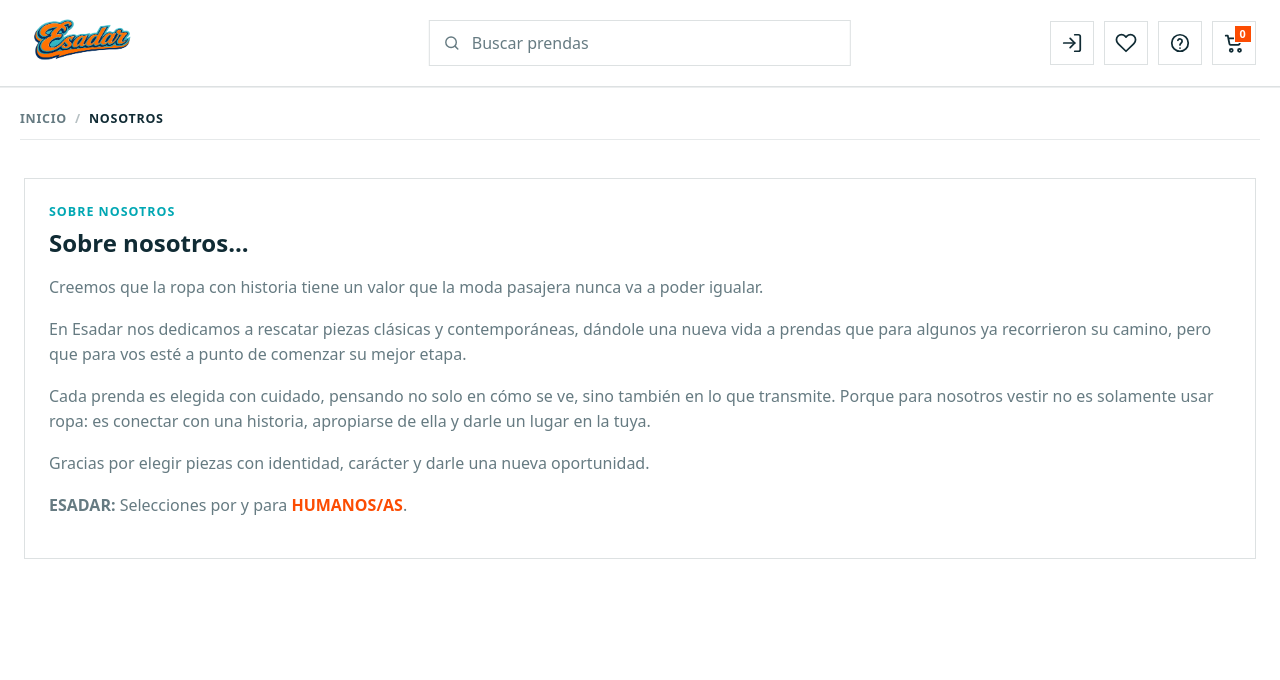
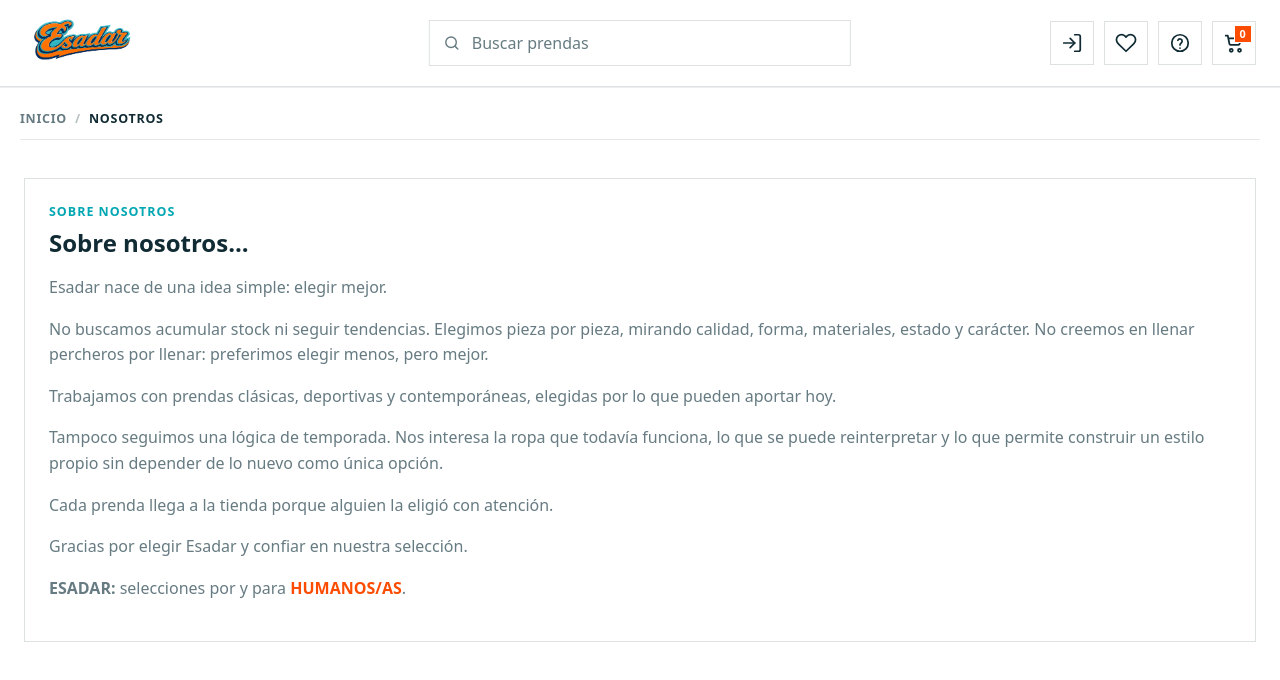
Before and after one commit to feifo13/ESADAR, a React (Vite) app in the folder frontend/: page /about in a window 1280 px wide. Shown: the top 680 px of the page. Built offline with nearby package versions, Linux system fonts and the light colour scheme; no server answers.

Commit message:
MODIFICA TEXTO DE ESADAR

```diff
--- a/frontend/src/pages/AboutPage.jsx
+++ b/frontend/src/pages/AboutPage.jsx
@@ -1,7 +1,6 @@
 import SeoHead from "../components/SeoHead.jsx";
 import { useSiteSeo } from "../contexts/SiteSeoContext.jsx";
 import { buildOrganizationJsonLd, toAbsoluteUrl } from "../lib/seo.js";
-import esadarWordmark from "../assets/esadar-wordmark.webp";
 
 export default function AboutPage() {
   const { site, pagesByRoute } = useSiteSeo();
@@ -13,7 +12,7 @@ export default function AboutPage() {
         title={aboutSeo?.title || `Sobre ${site.name} | Selección`}
         description={
           aboutSeo?.description ||
-          "Prendas unicas, sportswear, vintage y ropa moderna elegida una por una."
+          "Prendas únicas, sportswear, vintage y ropa moderna elegida una por una."
         }
         canonical={aboutSeo?.canonicalUrl || toAbsoluteUrl("/about", site)}
         url={toAbsoluteUrl("/about", site)}
@@ -25,47 +24,42 @@ export default function AboutPage() {
       <section className="section-card page-stack">
         <div className="about-page-heading">
           <p className="section-kicker">Sobre nosotros</p>
-
-          {/* <img
-            src={esadarWordmark}
-            alt="ESADAR"
-            className="about-page-logo"
-            decoding="async"
-          /> */}
           <h1>Sobre nosotros...</h1>
         </div>
 
         <div className="muted-copy">
-          <p className="muted-copy">
-            Creemos que la ropa con historia tiene un valor que la moda pasajera
-            nunca va a poder igualar.
+          <p>Esadar nace de una idea simple: elegir mejor.</p>
+
+          <p>
+            No buscamos acumular stock ni seguir tendencias. Elegimos pieza por
+            pieza, mirando calidad, forma, materiales, estado y carácter. No
+            creemos en llenar percheros por llenar: preferimos elegir menos,
+            pero mejor.
           </p>
 
-          <p className="muted-copy">
-            En Esadar nos dedicamos a rescatar piezas clásicas y contemporáneas,
-            dándole una nueva vida a prendas que para algunos ya recorrieron su
-            camino, pero que para vos esté a punto de comenzar su mejor etapa.
+          <p>
+            Trabajamos con prendas clásicas, deportivas y contemporáneas,
+            elegidas por lo que pueden aportar hoy.
           </p>
 
-          <p className="muted-copy">
-            Cada prenda es elegida con cuidado, pensando no solo en cómo se ve,
-            sino también en lo que transmite. Porque para nosotros vestir no es
-            solamente usar ropa: es conectar con una historia, apropiarse de
-            ella y darle un lugar en la tuya.
+          <p>
+            Tampoco seguimos una lógica de temporada. Nos interesa la ropa que
+            todavía funciona, lo que se puede reinterpretar y lo que permite
+            construir un estilo propio sin depender de lo nuevo como única
+            opción.
           </p>
 
-          <p className="muted-copy">
-            Gracias por elegir piezas con identidad, carácter y darle una nueva
-            oportunidad.
+          <p>
+            Cada prenda llega a la tienda porque alguien la eligió con atención.
           </p>
 
-          <p className="muted-copy">
+          <p>Gracias por elegir Esadar y confiar en nuestra selección.</p>
+
+          <p>
             <strong>ESADAR: </strong>
-            Selecciones por y para{" "}
+            selecciones por y para{" "}
             <strong className="checkbox-row-accent">HUMANOS/AS</strong>.
           </p>
-
-          <p className="muted-copy"></p>
         </div>
       </section>
     </div>
```
